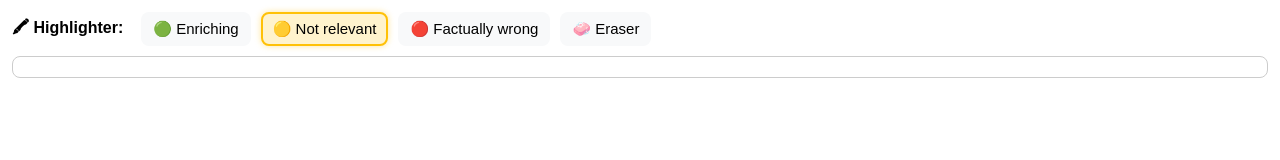
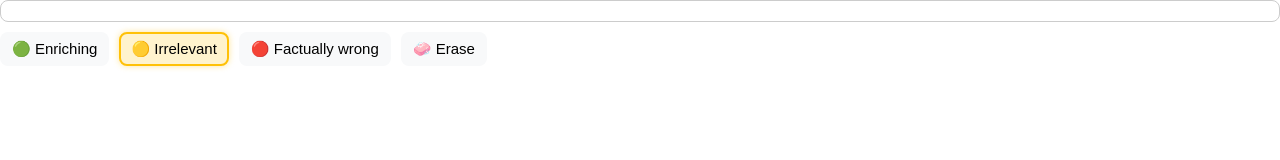
Before and after one commit to MartiHan/melanocytic_lesions_dataset, a plain HTML site: page highlight_component/index.html in a window 1280 px wide. Drawn offline with Linux system fonts and the light colour scheme.

Commit message:
Change page layout

```diff
--- a/highlight_component/index.html
+++ b/highlight_component/index.html
@@ -6,12 +6,12 @@
   <style>
     body {
       font-family: sans-serif;
-      padding: 12px;
+      padding: 0px;
       margin: 0;
     }
 
     #toolbar {
-      margin-bottom: 10px;
+      margin-top: 10px;
       display: flex;
       flex-wrap: wrap;
       gap: 10px;
@@ -75,6 +75,7 @@
       white-space: pre-wrap;
       line-height: 1.5;
       user-select: text;
+      font-size: 15px;
     }
 
     mark.green { background: #d1e7dd; }
@@ -83,15 +84,14 @@
   </style>
 </head>
 <body>
+  <div id="text"></div>
+  <div></div>
   <div id="toolbar">
-    <label>🖍 Highlighter:</label>
     <button id="greenBtn" data-color="green">🟢 Enriching</button>
-    <button id="yellowBtn" data-color="yellow">🟡 Not relevant</button>
+    <button id="yellowBtn" data-color="yellow">🟡 Irrelevant</button>
     <button id="redBtn" data-color="red">🔴 Factually wrong</button>
-    <button id="removeBtn" data-color="remove">🧼 Eraser</button>
+    <button id="removeBtn" data-color="remove">🧼 Erase</button>
   </div>
-
-  <div id="text"></div>
 
   <script>
     let currentColor = "yellow";
```
Also changed, not shown: 1 other file.
